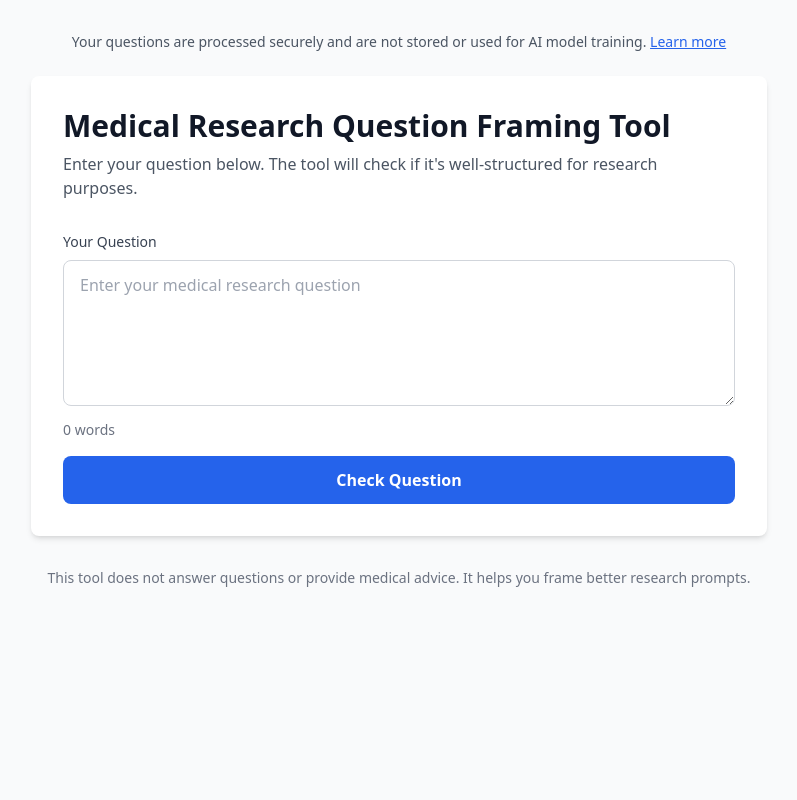
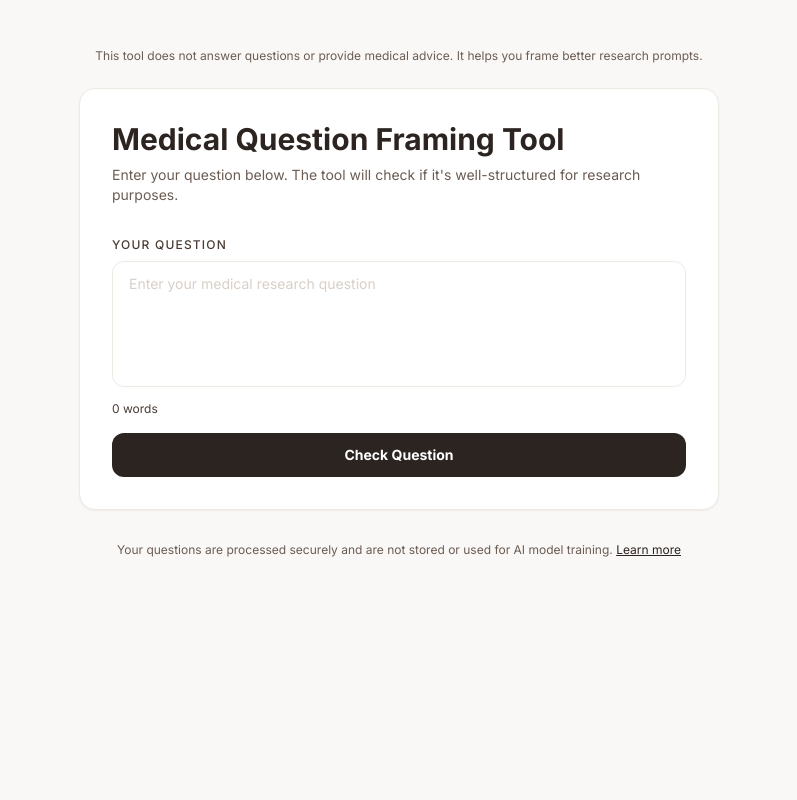
Before and after one commit to schanrai/medical-prompt-optimizer, a FastAPI app: page / in a window 1280 px wide. Shown: the whole page, without its empty margins (241-1038 px from the left). Run offline with FastAPI, Linux system fonts and the light colour scheme; some libraries are stand-ins or nearby versions.

Commit message:
Refactor UI styles and enhance accessibility in HTML and CSS
- Updated the title in `index.html` for clarity.
- Introduced a custom Tailwind configuration for improved color theming.
- Enhanced the layout and styling of the main card, including rounded borders and updated text styles.
- Adjusted the result area fade-in animation for smoother transitions.
- Improved accessibility features, including focus styles and print styles.

These changes aim to create a more cohesive and user-friendly interface for the Medical Question Framing Tool.

```diff
--- a/static/styles.css
+++ b/static/styles.css
@@ -1,19 +1,19 @@
 /*
  * Medical Research Prompt Optimizer - Custom Styles
  *
- * Minimal custom CSS for things Tailwind utilities cannot cover.
- * Most styling is handled by Tailwind classes in HTML and JS.
+ * Minimal custom CSS. Most styling via Tailwind classes in HTML and JS.
+ * Focus ring handled by Tailwind utilities (focus:ring-brand-500) — no override needed.
  */
 
-/* Smooth transitions for dynamic content */
+/* Result area fade-in */
 #result-area {
-    animation: fadeIn 0.3s ease-in;
+    animation: fadeIn 0.25s ease-out;
 }
 
 @keyframes fadeIn {
     from {
         opacity: 0;
-        transform: translateY(-10px);
+        transform: translateY(8px);
     }
     to {
         opacity: 1;
@@ -21,13 +21,7 @@
     }
 }
 
-/* Focus ring enhancement for accessibility */
-textarea:focus,
-button:focus {
-    outline: none;
-}
-
-/* Print styles (if user wants to save results) */
+/* Print styles */
 @media print {
     .no-print {
         display: none;
--- a/templates/index.html
+++ b/templates/index.html
@@ -3,71 +3,132 @@
 <head>
     <meta charset="UTF-8">
     <meta name="viewport" content="width=device-width, initial-scale=1.0">
-    <title>Medical Research Question Framing Tool</title>
+    <title>Medical Question Framing Tool</title>
+
+    <!-- Tailwind CDN with custom design token config -->
     <script src="https://cdn.tailwindcss.com"></script>
+    <script>
+        tailwind.config = {
+            theme: {
+                fontFamily: {
+                    sans: ['Inter', 'sans-serif'],
+                },
+                extend: {
+                    colors: {
+                        warm: {
+                            50:  '#F9F8F6',   /* page background */
+                            100: '#EFE9E3',   /* card borders, input borders */
+                            200: '#D9CFC7',   /* dividers */
+                            300: '#C9B59C',   /* decorative only — not for text */
+                            600: '#6B5C54',   /* secondary text: subtitles, body, disclaimers */
+                            700: '#4A3B34',   /* tertiary text: labels, meta, word counter */
+                            900: '#2C2420',   /* primary text: headings */
+                        },
+                        brand: {
+                            500: '#2C2420',   /* primary action — warm dark brown */
+                            600: '#3D3330',   /* primary hover */
+                            700: '#1A1512',   /* primary active/pressed */
+                        },
+                        danger: {
+                            50:  '#FDF1EE',
+                            500: '#C9634A',
+                            900: '#7A2D1E',
+                        },
+                        success: {
+                            50:  '#EFF4EE',
+                            500: '#5A8A5E',
+                            900: '#2D5230',
+                        },
+                        clarify: {
+                            50:  '#FDF5E8',
+                            500: '#C08A30',
+                            900: '#7A5210',
+                        },
+                        info: {
+                            50:  '#EEF1F8',
+                            500: '#5C6FAF',
+                            900: '#2D3F7A',
+                        },
+                    },
+                },
+            },
+        }
+    </script>
+
+    <!-- Inter font -->
+    <link rel="preconnect" href="https://fonts.googleapis.com">
+    <link rel="preconnect" href="https://fonts.gstatic.com" crossorigin>
+    <link href="https://fonts.googleapis.com/css2?family=Inter:wght@400;500;700&display=swap" rel="stylesheet">
+
     <link rel="stylesheet" href="/static/styles.css">
 </head>
-<body class="bg-gray-50 min-h-screen">
-    <div class="max-w-3xl mx-auto px-4 py-8">
-        <!-- Privacy Notice -->
-        <div class="mb-6 text-sm text-gray-600 text-center">
-            <p>{{ privacy_notice }} <a href="/privacy" class="text-blue-600 hover:text-blue-800 underline">Learn more</a></p>
+<body class="bg-warm-50 min-h-screen font-sans">
+    <div class="max-w-2xl mx-auto px-4 py-12">
+
+        <!-- Page Disclaimer -->
+        <div class="mb-6 text-xs text-warm-600 text-center">
+            <p>{{ page_disclaimer }}</p>
         </div>
 
         <!-- Main Card -->
-        <div class="bg-white rounded-lg shadow-md p-8">
+        <div class="bg-white rounded-2xl border border-warm-100 p-8 shadow-sm">
+
             <!-- Header -->
-            <h1 class="text-3xl font-bold text-gray-900 mb-2">Medical Research Question Framing Tool</h1>
-            <p class="text-gray-600 mb-8">Enter your question below. The tool will check if it's well-structured for research purposes.</p>
+            <h1 class="text-3xl font-bold text-warm-900 mb-2">Medical Question Framing Tool</h1>
+            <p class="text-sm text-warm-600 mb-8">Enter your question below. The tool will check if it's well-structured for research purposes.</p>
 
             <!-- Form -->
             <form id="question-form" class="space-y-4">
+
                 <!-- Textarea -->
                 <div>
-                    <label for="question-input" class="block text-sm font-medium text-gray-700 mb-2">
+                    <label for="question-input" class="block text-xs font-medium text-warm-700 uppercase tracking-widest mb-2">
                         Your Question
                     </label>
                     <textarea
                         id="question-input"
                         name="question"
                         rows="5"
-                        class="w-full px-4 py-3 border border-gray-300 rounded-lg focus:ring-2 focus:ring-blue-500 focus:border-blue-500 resize-y"
+                        class="w-full px-4 py-3 border border-warm-100 rounded-xl text-sm text-warm-900 placeholder-warm-200 resize-none transition-all duration-150 focus:outline-none focus:ring-2 focus:ring-warm-900 focus:border-warm-900"
                         placeholder="Enter your medical research question"
                         aria-describedby="word-counter"
                     ></textarea>
 
                     <!-- Word Counter -->
-                    <div id="word-counter" class="mt-2 text-sm text-gray-500">
+                    <div id="word-counter" class="mt-2 text-xs text-warm-700">
                         <span id="word-count">0</span> words
-                        <span id="word-warning" class="text-amber-600 font-medium hidden ml-2">⚠️ Approaching limit (500 words)</span>
+                        <span id="word-warning" class="font-medium hidden ml-2">⚠ Approaching limit (500 words)</span>
                     </div>
                 </div>
 
                 <!-- Validation Error (hidden by default) -->
-                <div id="validation-error" class="hidden bg-red-50 border border-red-200 rounded-lg p-4">
-                    <p class="text-red-800 text-sm font-medium"></p>
+                <div id="validation-error" class="hidden bg-danger-50 border border-danger-500 rounded-xl p-4">
+                    <p class="text-sm font-medium text-danger-900"></p>
                 </div>
 
                 <!-- Submit Button -->
                 <button
                     type="submit"
                     id="submit-btn"
-                    class="w-full bg-blue-600 hover:bg-blue-700 text-white font-semibold py-3 px-6 rounded-lg transition-colors duration-200 focus:outline-none focus:ring-2 focus:ring-blue-500 focus:ring-offset-2"
+                    class="w-full bg-brand-500 hover:bg-brand-600 text-white text-sm font-semibold py-3 px-6 rounded-xl transition-colors duration-200 focus:outline-none focus:ring-2 focus:ring-warm-900 focus:ring-offset-2"
                 >
                     Check Question
                 </button>
+
             </form>
 
             <!-- Result Area (hidden by default) -->
-            <div id="result-area" class="hidden mt-8 space-y-4">
-                <!-- Results will be rendered here by JavaScript -->
+            <div id="result-area" class="hidden mt-8 space-y-3">
+                <!-- Results rendered by main.js -->
             </div>
+
         </div>
 
-        <!-- Page Footer Disclaimer -->
-        <div class="mt-8 text-center text-sm text-gray-500">
-            <p>{{ page_disclaimer }}</p>
+        <!-- Privacy Notice -->
+        <div class="mt-8 text-center text-xs text-warm-600">
+            <p>{{ privacy_notice }} <a href="/privacy" class="text-warm-900 underline hover:text-warm-600 transition-colors duration-150">Learn more</a></p>
         </div>
+
     </div>
 
     <script src="/static/main.js"></script>
```
